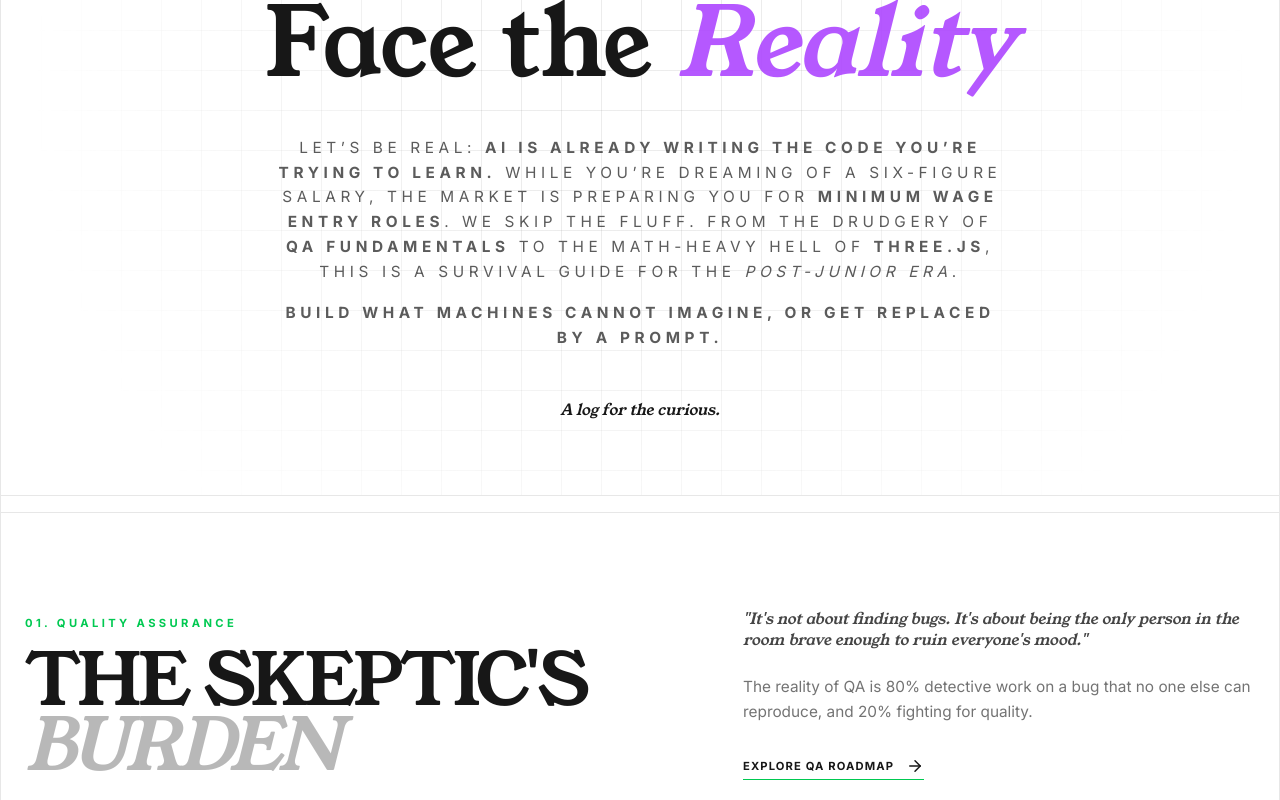
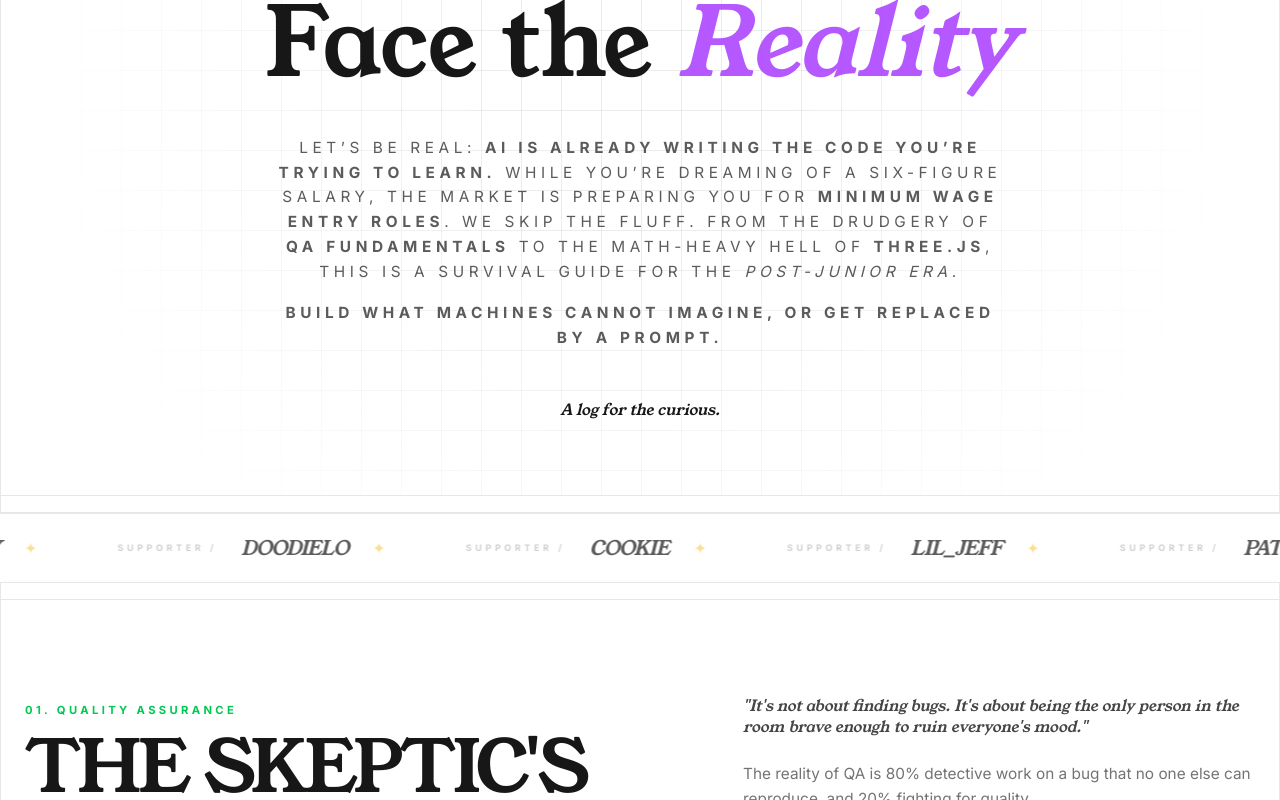
Before and after one commit to highimexy/it-shit, a Next.js app in the folder frontend/: page / in a window 1280 px wide. Shown: the part 395-1195 px from the top of the page. Built offline with nearby package versions, Linux system fonts and the light colour scheme.

Commit message:
feat: add SupportersTicker component with GSAP animation and update Footer

```diff
--- a/frontend/app/components/Footer.tsx
+++ b/frontend/app/components/Footer.tsx
@@ -2,12 +2,13 @@
 
 import { Container } from '../wrappers/Container'
 import Link from 'next/link'
+import { FiCoffee } from 'react-icons/fi'
 
 export function Footer() {
   const currentYear = new Date().getFullYear()
 
   return (
-    <footer className="border-foreground/10 sticky bottom-0 w-full border-t">
+    <footer className="bg-background border-foreground/10 sticky bottom-0 z-0 w-full border-t">
       <Container className="pt-24">
         <div className="flex flex-col gap-12 px-6 lg:flex-row lg:justify-between">
           <div className="flex-1">
@@ -19,32 +20,35 @@ export function Footer() {
             </Link>
           </div>
 
-          <div className="max-w-xs space-y-6 lg:mb-4 lg:text-right">
-            <p className="font-sans leading-relaxed tracking-widest uppercase opacity-50">
+          <div className="space-y-8 lg:mb-4 lg:max-w-xs lg:text-right">
+            <p className="font-sans text-[10px] leading-relaxed tracking-widest uppercase opacity-50 md:text-xs md:tracking-widest">
               A project by{' '}
               <span className="text-foreground font-bold opacity-100">Wiktor EXY. Kowalczyk</span>.
-              Built with <span className="italic">Next.js</span> and{' '}
-              <span className="italic">Tailwind CSS</span>. Typography set in{' '}
-              <span className="italic">Instrument Serif</span> and{' '}
-              <span className="italic">Geist Mono</span>.
+              Built with{' '}
+              <span className="text-foreground font-bold italic opacity-100">Next.js</span> and{' '}
+              <span className="text-foreground font-bold italic opacity-100">GSAP</span>.
             </p>
 
-            <div className="flex flex-col gap-4 lg:flex-row lg:justify-end lg:gap-x-6">
+            <div className="flex flex-col items-start gap-5 lg:flex-row lg:justify-end lg:gap-x-8">
               <Link
                 href="/about"
-                className="border-foreground/20 hover:border-foreground border-b font-sans font-bold tracking-[0.2em] uppercase transition-colors"
+                className="border-foreground/20 hover:border-foreground w-fit border-b font-sans text-[11px] font-bold tracking-[0.15em] whitespace-nowrap uppercase transition-colors md:tracking-[0.2em]"
               >
                 About
               </Link>
-              <Link
-                href="/contribute"
-                className="border-foreground/20 hover:border-foreground border-b font-sans font-bold tracking-[0.2em] uppercase transition-colors"
+
+              <a
+                href="https://buymeacoffee.com"
+                target="_blank"
+                rel="noopener noreferrer"
+                className="flex w-fit items-center gap-2 border-b border-yellow-500/40 font-sans text-[11px] font-bold tracking-[0.15em] whitespace-nowrap text-yellow-500 uppercase transition-colors hover:border-yellow-500 md:tracking-[0.2em]"
               >
-                Contribute
-              </Link>
+                Buy me a coffee <FiCoffee className="shrink-0 text-sm" />
+              </a>
+
               <Link
                 href="/changelog"
-                className="border-foreground/20 hover:border-foreground border-b font-sans font-bold tracking-[0.2em] uppercase transition-colors"
+                className="border-foreground/20 hover:border-foreground w-fit border-b font-sans text-[11px] font-bold tracking-[0.15em] whitespace-nowrap uppercase transition-colors md:tracking-[0.2em]"
               >
                 Changelog
               </Link>
@@ -53,10 +57,10 @@ export function Footer() {
         </div>
 
         <div className="border-foreground/10 mt-20 flex flex-col items-center justify-between border-t px-6 pt-8 pb-8 opacity-30 md:flex-row">
-          <p className="font-sans tracking-[0.3em] uppercase">
+          <p className="font-sans text-[10px] tracking-[0.3em] uppercase md:text-xs">
             © {currentYear} The Frontend Journal
           </p>
-          <span className="mt-4 font-sans tracking-[0.3em] uppercase italic md:mt-0">
+          <span className="mt-4 font-sans text-[10px] tracking-[0.3em] uppercase italic md:mt-0 md:text-xs">
             Made in Poland
           </span>
         </div>
--- /dev/null
+++ b/frontend/app/components/SupportersTicker.tsx
@@ -0,0 +1,77 @@
+'use client'
+
+import { useRef, useEffect } from 'react'
+import gsap from 'gsap'
+
+const supporters = [
+  'Pecet3',
+  'Suchecky',
+  'DoodieLo',
+  'Cookie',
+  'Lil_Jeff',
+  'pat0gen',
+  'CrisLeniwiec',
+  'feetlicker42',
+  'SAFFRON',
+  'KvR4',
+]
+
+const infiniteSupporters = [...supporters, ...supporters, ...supporters]
+
+export function SupportersTicker() {
+  const tickerRef = useRef<HTMLDivElement>(null)
+  const wrapperRef = useRef<HTMLDivElement>(null)
+  const tweenRef = useRef<gsap.core.Tween | null>(null)
+
+  useEffect(() => {
+    if (!wrapperRef.current) return
+
+    tweenRef.current = gsap.to(wrapperRef.current, {
+      xPercent: -(100 / 3),
+      duration: 35,
+      ease: 'none',
+      repeat: -1,
+    })
+
+    return () => {
+      if (tweenRef.current) {
+        tweenRef.current.kill()
+      }
+    }
+  }, [])
+
+  const handleMouseEnter = () => {
+    if (tweenRef.current) {
+      gsap.to(tweenRef.current, { timeScale: 0.15, duration: 0.6, overwrite: true })
+    }
+  }
+
+  const handleMouseLeave = () => {
+    if (tweenRef.current) {
+      gsap.to(tweenRef.current, { timeScale: 1, duration: 0.6, overwrite: true })
+    }
+  }
+
+  return (
+    <div
+      ref={tickerRef}
+      onMouseEnter={handleMouseEnter}
+      onMouseLeave={handleMouseLeave}
+      className="border-foreground/10 bg-background w-full overflow-hidden border-y py-5 select-none"
+    >
+      <div ref={wrapperRef} className="flex w-fit whitespace-nowrap will-change-transform">
+        {infiniteSupporters.map((name, idx) => (
+          <div key={idx} className="flex shrink-0 items-center gap-6 px-10">
+            <span className="font-sans text-[9px] font-bold tracking-[0.4em] uppercase opacity-20">
+              Supporter /
+            </span>
+            <span className="font-serif text-xl tracking-tighter uppercase italic opacity-70">
+              {name}
+            </span>
+            <span className="text-yellow-500 opacity-40">✦</span>
+          </div>
+        ))}
+      </div>
+    </div>
+  )
+}
--- a/frontend/app/layout.tsx
+++ b/frontend/app/layout.tsx
@@ -28,10 +28,10 @@ export default function RootLayout({
 }>) {
   return (
     <html lang="en" className={`${serif.variable} ${sans.variable}`} suppressHydrationWarning>
-      <body className="flex min-h-full flex-col">
+      <body className="bg-background flex min-h-screen flex-col" suppressHydrationWarning>
         <Providers>
           <Navbar />
-          <main className="bg-background relative z-10 flex-1">{children}</main>
+          <main className="bg-background isolation-isolate relative z-10">{children}</main>
           <Footer />
         </Providers>
       </body>
--- a/frontend/app/page.tsx
+++ b/frontend/app/page.tsx
@@ -5,6 +5,7 @@ import { HomeHeader } from './components/HomeHeader'
 import { SectionDivider } from './components/SectionDivider'
 import { Container } from './wrappers/Container'
 import Link from 'next/link'
+import { SupportersTicker } from './components/SupportersTicker'
 
 export default function Home() {
   return (
@@ -12,7 +13,8 @@ export default function Home() {
       <main className="flex-1">
         <HomeHeader />
         <SectionDivider />
-
+        <SupportersTicker />
+        <SectionDivider />
         {/* 01. QA SECTION */}
         <section className="border-foreground/10 w-full overflow-hidden border-b">
           <Container className="py-16 md:py-24">
--- a/frontend/package.json
+++ b/frontend/package.json
@@ -23,6 +23,7 @@
     ]
   },
   "dependencies": {
+    "gsap": "^3.15.0",
     "next": "^16.2.4",
     "next-themes": "^0.4.6",
     "postcss": "^8.5.9",
```
Also changed, not shown: 1 other file (tests, documents, lock files or other folders).
